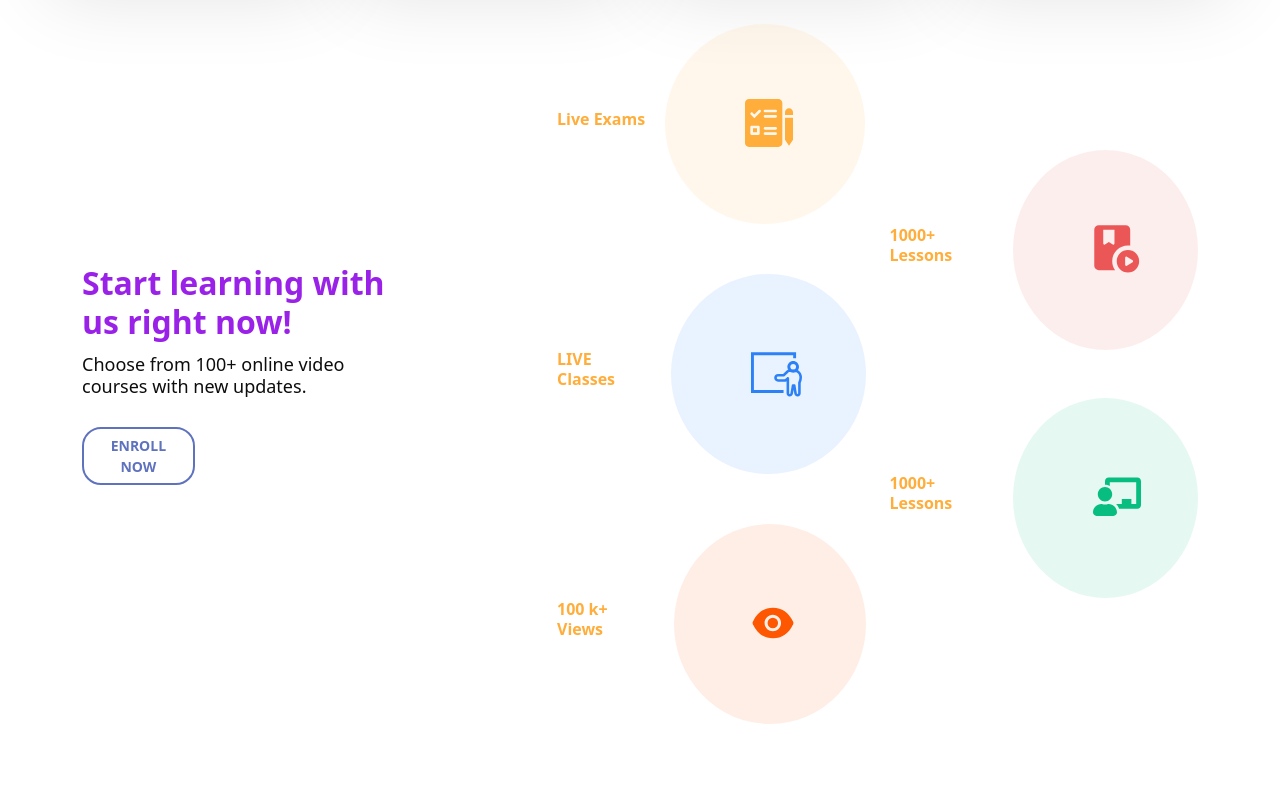
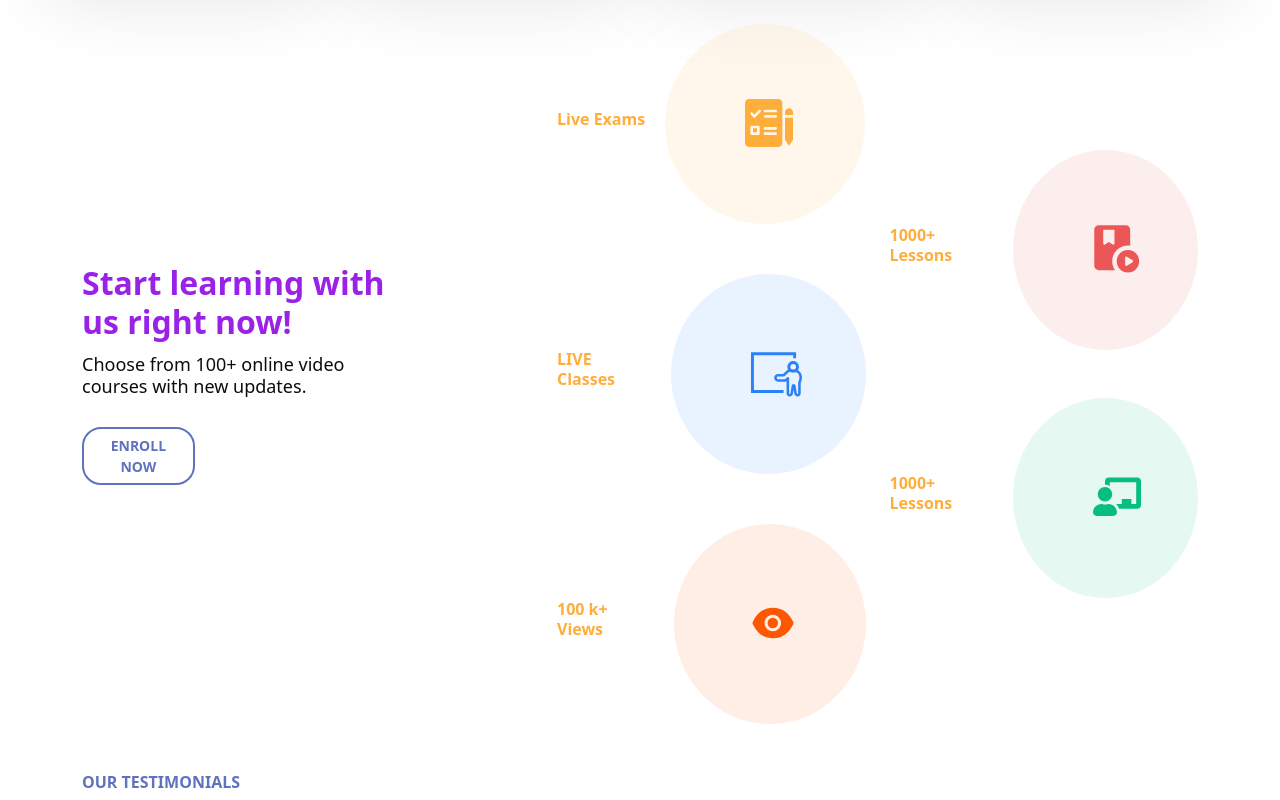
Before and after one commit to afsumeem/scrum-verse, a React (Create React App) app: page / in a window 1280 px wide. Shown: the part 1408-2208 px from the top of the page. Before the commit the page ends 2132 px from the top, so only its background shows below. Built offline with nearby package versions, Linux system fonts and the light colour scheme.

Commit message:
testimonial json done

```diff
--- a/src/components/Home/Home/Home.js
+++ b/src/components/Home/Home/Home.js
@@ -2,6 +2,7 @@ import React from 'react';
 import Banner from '../Banner/Banner';
 import Courses from '../Courses/Courses/Courses';
 import Facilities from '../Facilities/Facilities';
+import Testimonials from '../Testimonials/Testimonials/Testimonials';
 
 const Home = () => {
     return (
@@ -9,6 +10,7 @@ const Home = () => {
             <Banner />
             <Courses />
             <Facilities />
+            <Testimonials />
         </div>
     );
 };
--- a/src/components/Home/Testimonials/Testimonials/Testimonials.js
+++ b/src/components/Home/Testimonials/Testimonials/Testimonials.js
@@ -1,10 +1,17 @@
 import React from 'react';
+import { Container } from 'react-bootstrap';
 
 const Testimonials = () => {
     return (
-        <div>
+        <Container>
+            <h3
+                style={{ fontSize: "16px", fontWeight: "700", lineHeight: "20px", color: "#5F72BE" }}
+                className="mt-5"
+            >
+                OUR TESTIMONIALS
+            </h3>
 
-        </div>
+        </Container>
     );
 };
 
```
